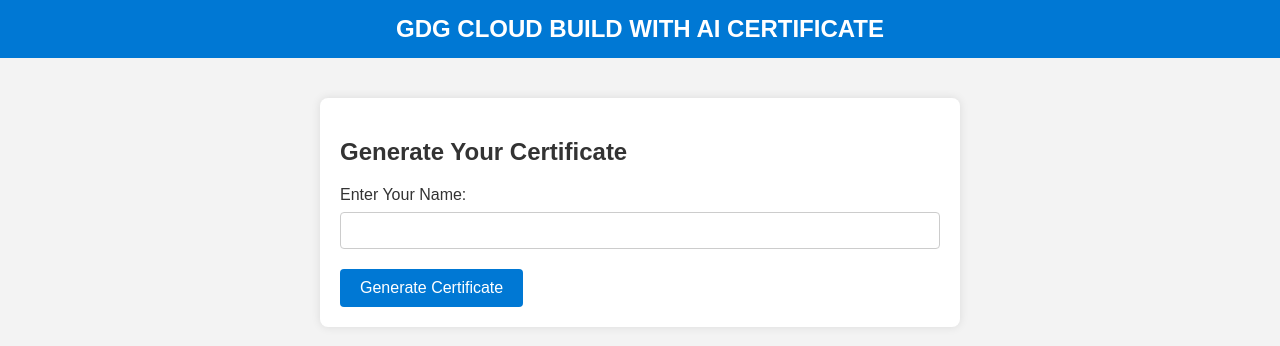
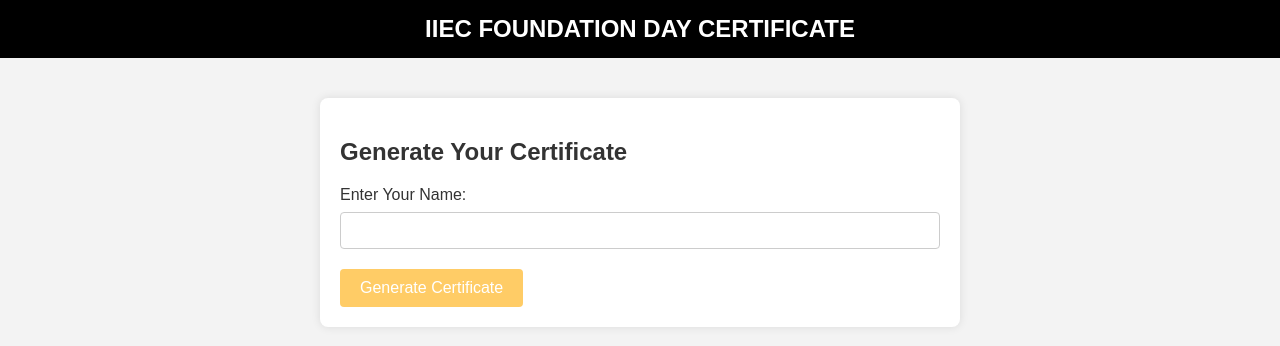
Before and after one commit to Ashis32/certificate-Generator, a Flask app: page / in a window 1280 px wide. Shown: the top 346 px of the page. Run offline with Flask 3, Linux system fonts and the light colour scheme.

Commit message:
Update index.html

```diff
--- a/templates/index.html
+++ b/templates/index.html
@@ -4,7 +4,7 @@
     <meta charset="UTF-8">
     <meta http-equiv="X-UA-Compatible" content="IE=edge">
     <meta name="viewport" content="width=device-width, initial-scale=1.0">
-    <title>Certificate Generator</title>
+    <title>IIEC Foundation Day Certificate</title>
     <style>
         /* Microsoft color theme */
         body {
@@ -17,7 +17,7 @@
 
         /* Navbar styling */
         .navbar {
-            background-color: #0078d4; /* Microsoft blue */
+            background-color: #000000; /* Microsoft blue */
             color: white;
             padding: 15px;
             text-align: center;
@@ -54,7 +54,7 @@
         }
 
         button {
-            background-color: #0078d4; /* Microsoft blue */
+            background-color: #ffcc66; /* Microsoft blue */
             color: white;
             border: none;
             padding: 10px 20px;
@@ -64,13 +64,13 @@
         }
 
         button:hover {
-            background-color: #005a9e; /* Darker blue on hover */
+            background-color: #e69900; /* Darker blue on hover */
         }
     </style>
 </head>
 <body>
     <div class="navbar">
-        <h1>GDG CLOUD BUILD WITH AI CERTIFICATE</h1>
+        <h1>IIEC FOUNDATION DAY CERTIFICATE</h1>
     </div>
     <div class="container">
         <h2>Generate Your Certificate</h2>
```
